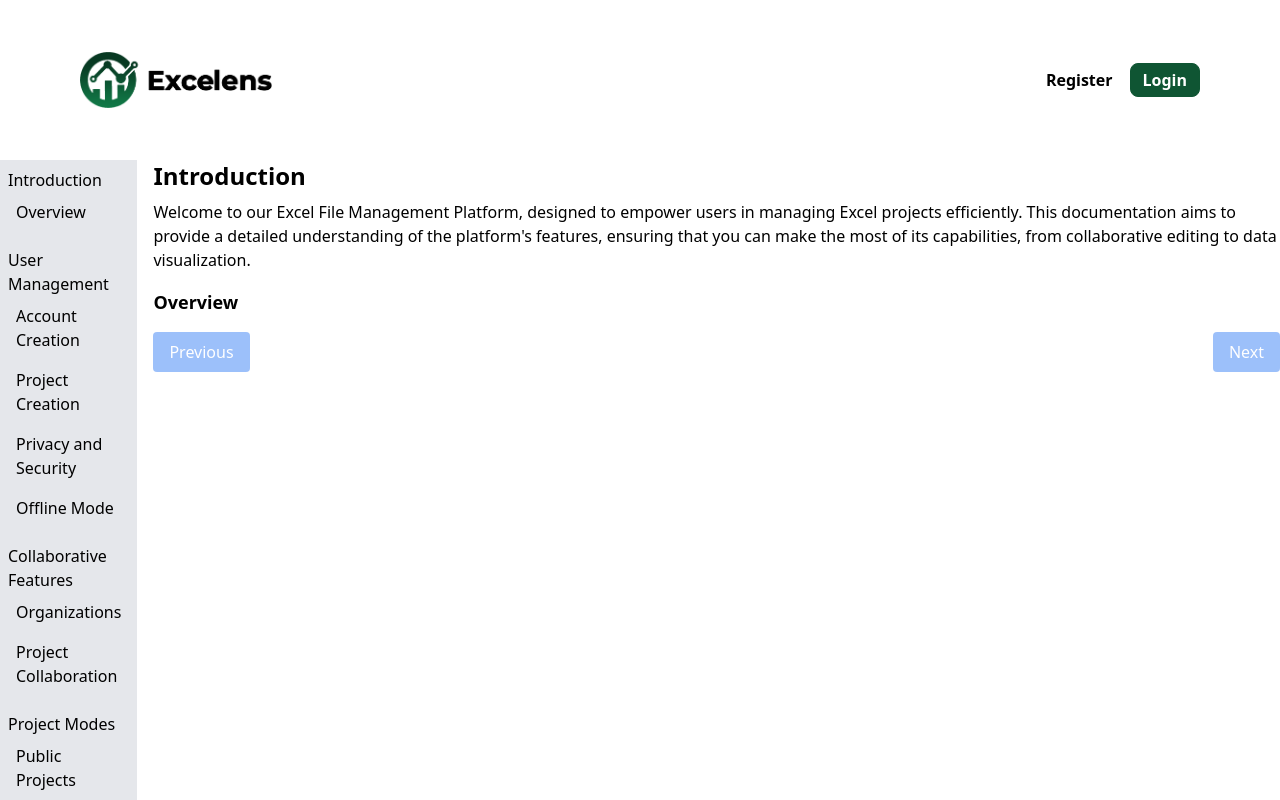
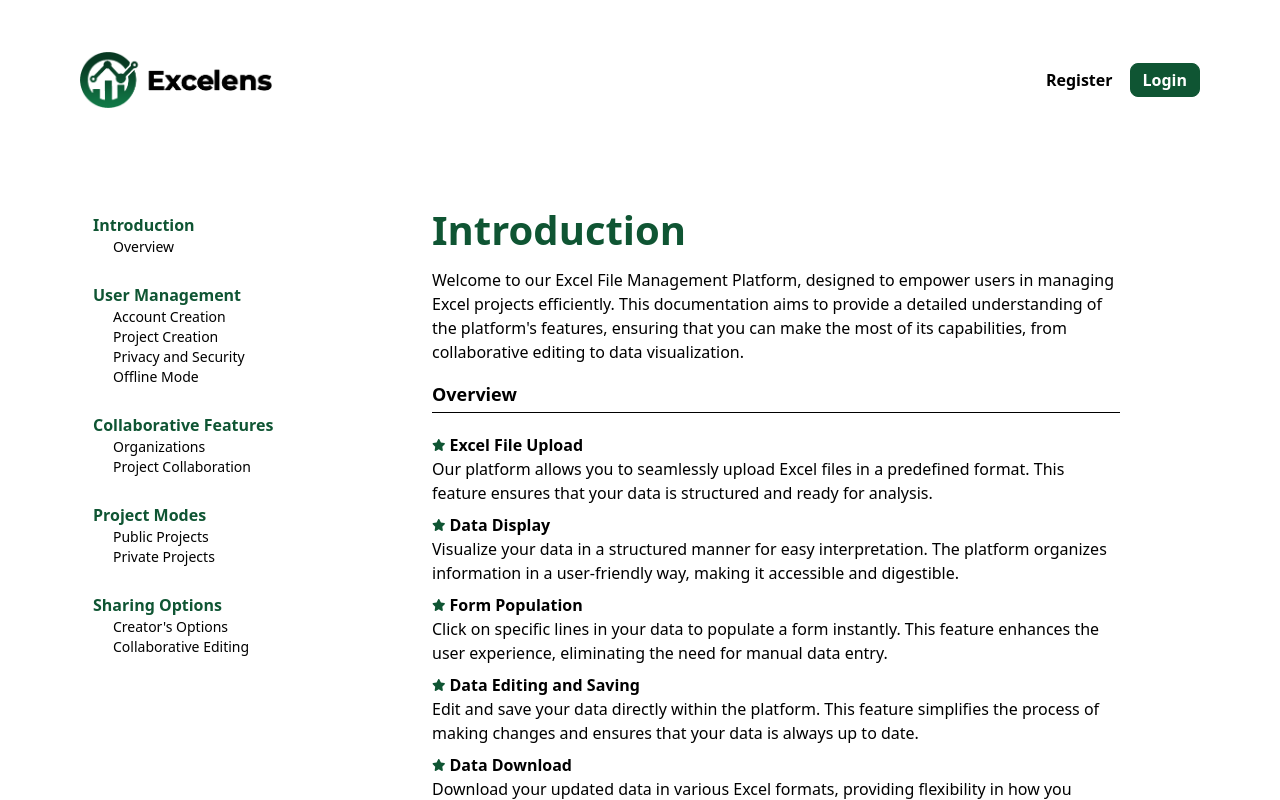
Before and after one commit to ajnanmvr/streamlining-data-management-client, a Next.js app: page /docs in a window 1280 px wide. Shown: the top 800 px of the page. Built offline with nearby package versions, Linux system fonts and the light colour scheme; no server answers.

Commit message:
docs sett

```diff
--- a/src/app/(user)/docs/page.tsx
+++ b/src/app/(user)/docs/page.tsx
@@ -1,6 +1,6 @@
-"use client"
-import React, { useState } from 'react';
-import jsonData from '@@/./docs.json';
+"use client";
+import React, { useState } from "react";
+import jsonData from "@@/./docs.json";
 
 interface SubSection {
   name: string;
@@ -14,20 +14,24 @@ interface Section {
   subs?: SubSection[];
 }
 
-const Sidebar: React.FC<{ sections: Section[]; onSelect: (sectionIndex: number, subSectionIndex?: number) => void }> = ({ sections, onSelect }) => {
+const Sidebar: React.FC<{
+  sections: Section[];
+  onSelect: (sectionIndex: number, subSectionIndex?: number) => void;
+}> = ({ sections, onSelect }) => {
   const renderSection = (section: Section, sectionIndex: number) => (
+    <div className="w-64">
       <li
         key={sectionIndex}
-      className="cursor-pointer hover:bg-gray-100 p-2"
+        className="cursor-pointer border border-white border-dashed hover:border-primary rounded-xl p-3"
         onClick={() => onSelect(sectionIndex)}
       >
-      {section.name}
+        <p className="font-bold text-primary">{section.name}</p>
         {section.subs && section.subs.length > 0 && (
           <ul>
             {section.subs.map((sub, subIndex) => (
               <li
                 key={subIndex}
-              className="cursor-pointer hover:bg-gray-100 p-2"
+                className="text-sm cursor-pointer ml-5"
                 onClick={() => onSelect(sectionIndex, subIndex)}
               >
                 {sub.name}
@@ -36,51 +40,79 @@ const Sidebar: React.FC<{ sections: Section[]; onSelect: (sectionIndex: number,
           </ul>
         )}
       </li>
+    </div>
   );
 
-  return <ul className="bg-gray-200">{sections.map(renderSection)}</ul>;
+  return <ul>{sections.map(renderSection)}</ul>;
 };
-
 const DocumentationPage: React.FC = () => {
   const [selectedSectionIndex, setSelectedSectionIndex] = useState<number>(0);
-  const [selectedSubSectionIndex, setSelectedSubSectionIndex] = useState<number>(0);
+  const [selectedSubSectionIndex, setSelectedSubSectionIndex] =
+    useState<number>(0);
 
-  const DocumentationSection: React.FC<{ section: Section }> = ({ section }) => {
+  const DocumentationSection: React.FC<{
+    section: Section;
+    subSectionIndex: number;
+  }> = ({ section, subSectionIndex }) => {
     const subs = section.subs && section.subs.length > 0 ? section.subs : [];
-    const currentSubSection = subs[selectedSubSectionIndex];
+    const currentSubSection = subs[subSectionIndex];
 
     const handleNext = () => {
-      if (selectedSubSectionIndex < subs.length - 1) {
+      if (subSectionIndex < subs.length - 1) {
         setSelectedSubSectionIndex((prevIndex) => prevIndex + 1);
+      } else {
+        // Go to the next section if available
+        setSelectedSectionIndex((prevIndex) =>
+          Math.min(prevIndex + 1, jsonData.length - 1)
+        );
+        setSelectedSubSectionIndex(0);
       }
     };
 
     const handlePrevious = () => {
-      if (selectedSubSectionIndex > 0) {
+      if (subSectionIndex > 0) {
         setSelectedSubSectionIndex((prevIndex) => prevIndex - 1);
+      } else {
+        // Go to the previous section if available
+        setSelectedSectionIndex((prevIndex) => Math.max(prevIndex - 1, 0));
+        setSelectedSubSectionIndex(0);
       }
     };
 
     return (
-      <div className="ml-4">
-        <h2 className="text-2xl font-bold mb-2">{section.name}</h2>
-        {section.desc && <p className="mb-4">{section.desc}</p>}
+      <div className="ml-4 px-20 pb-10">
+        <h2 className="text-[40px] text-primary font-bold mb-2">
+          {section.name}
+        </h2>
+        <p className="mb-4">{section.desc}</p>
         {subs.length > 0 && (
           <div>
-            <strong className="text-lg font-semibold">{currentSubSection.name}</strong>
+            <div className="mb-5"><strong className="text-lg font-bold">
+              {currentSubSection.name}
+            </strong>
             {currentSubSection.desc && <p>{currentSubSection.desc}</p>}
+            <hr className="border-black my-1" /></div>
+            {currentSubSection?.subs?.map((sub, index) => (
+              <div key={index}>
+                <strong className="font-semibold flex items-center gap-1 mt-2"><svg xmlns="http://www.w3.org/2000/svg" height="1em" className="fill-primary h-3" viewBox="0 0 576 512"><path d="M316.9 18C311.6 7 300.4 0 288.1 0s-23.4 7-28.8 18L195 150.3 51.4 171.5c-12 1.8-22 10.2-25.7 21.7s-.7 24.2 7.9 32.7L137.8 329 113.2 474.7c-2 12 3 24.2 12.9 31.3s23 8 33.8 2.3l128.3-68.5 128.3 68.5c10.8 5.7 23.9 4.9 33.8-2.3s14.9-19.3 12.9-31.3L438.5 329 542.7 225.9c8.6-8.5 11.7-21.2 7.9-32.7s-13.7-19.9-25.7-21.7L381.2 150.3 316.9 18z"/></svg>{sub.name}</strong>
+                {sub.desc && <p>{sub.desc}</p>}
+              </div>
+            ))}
             <div className="flex justify-between mt-4">
               <button
                 onClick={handlePrevious}
-                disabled={selectedSubSectionIndex === 0}
-                className="bg-blue-500 text-white px-4 py-2 rounded disabled:opacity-50 mr-2"
+                disabled={subSectionIndex === 0 && selectedSectionIndex === 0}
+                className="bg-primary text-white px-4 py-2 rounded-xl disabled:opacity-50 mr-2"
               >
                 Previous
               </button>
               <button
                 onClick={handleNext}
-                disabled={selectedSubSectionIndex === subs.length - 1}
-                className="bg-blue-500 text-white px-4 py-2 rounded disabled:opacity-50"
+                disabled={
+                  subSectionIndex === subs.length - 1 &&
+                  selectedSectionIndex === jsonData.length - 1
+                }
+                className="bg-primary text-white px-4 py-2 rounded-xl disabled:opacity-50"
               >
                 Next
               </button>
@@ -91,15 +123,21 @@ const DocumentationPage: React.FC = () => {
     );
   };
 
-  const handleSidebarSelect = (sectionIndex: number, subSectionIndex?: number) => {
+  const handleSidebarSelect = (
+    sectionIndex: number,
+    subSectionIndex?: number
+  ) => {
     setSelectedSectionIndex(sectionIndex);
     setSelectedSubSectionIndex(subSectionIndex || 0);
   };
 
   return (
-    <div className="flex">
+    <div className="flex px-20 py-10">
       <Sidebar sections={jsonData} onSelect={handleSidebarSelect} />
-      <DocumentationSection section={jsonData[selectedSectionIndex]} />
+      <DocumentationSection
+        section={jsonData[selectedSectionIndex]}
+        subSectionIndex={selectedSubSectionIndex}
+      />
     </div>
   );
 };
```
Lines whose indentation alone changed are shown as unchanged.
